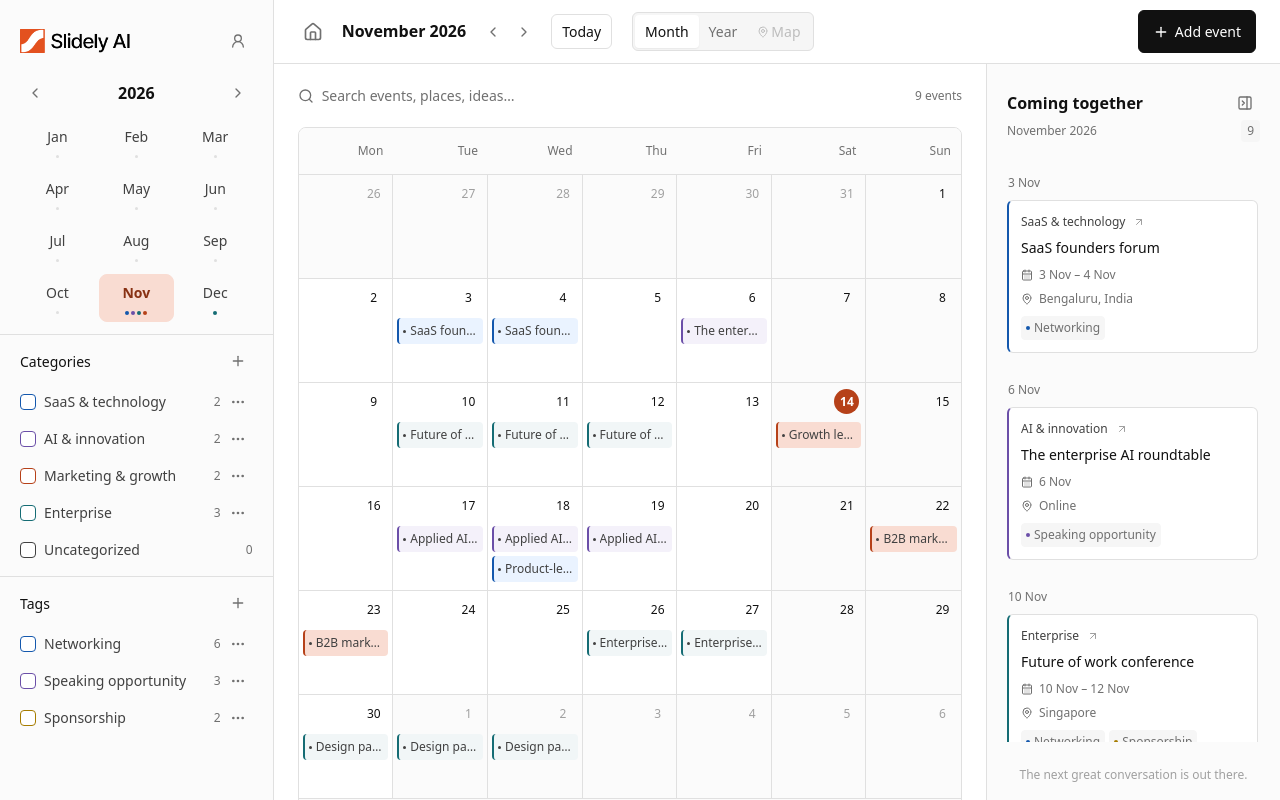
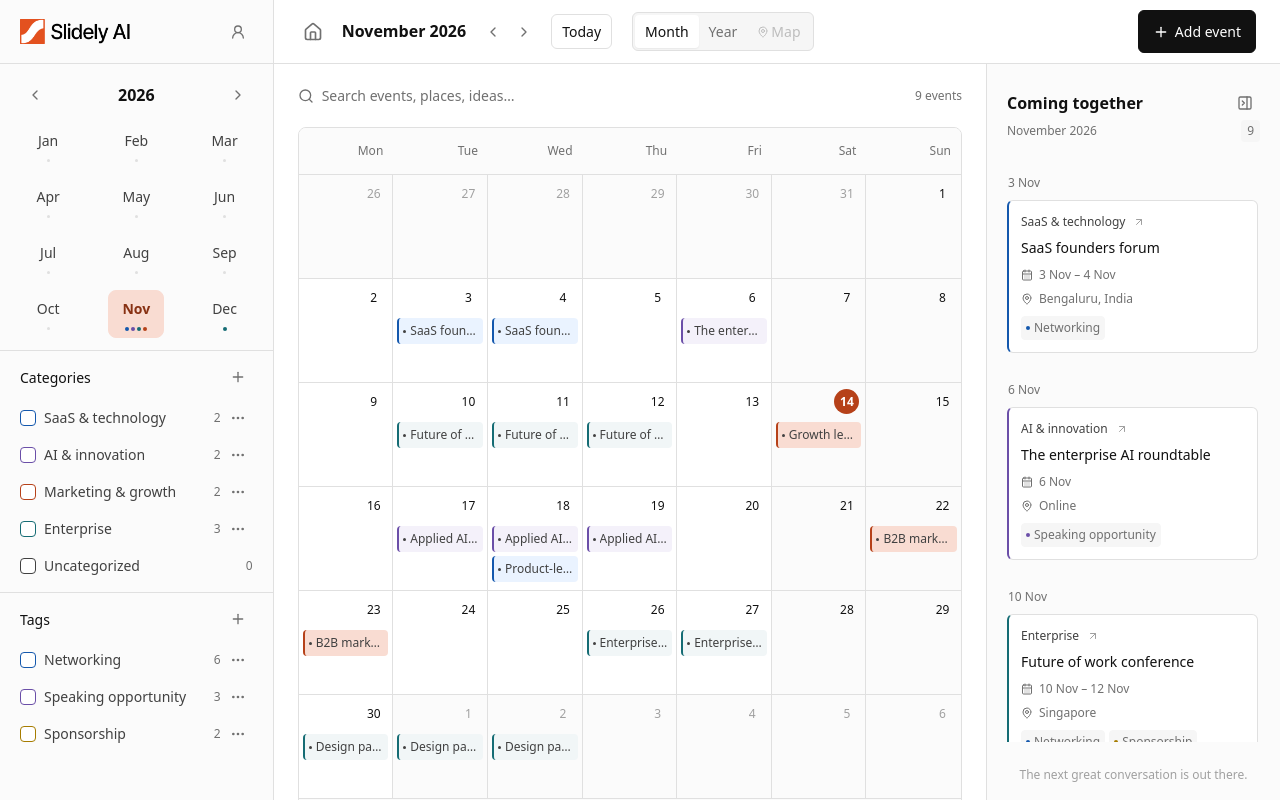
Before and after one commit to cebe-fyi/slidely-event-cal, a Next.js app: page / in a window 1280 px wide. Built offline with nearby package versions, Linux system fonts and the light colour scheme.

Commit message:
Align sidebar brand divider and spread month navigation

```diff
--- a/src/design/components.css
+++ b/src/design/components.css
@@ -34,7 +34,12 @@
   display: flex;
   align-items: center;
   justify-content: space-between;
-  min-height: 34px;
+  grid-area: brand;
+  min-height: var(--layout-toolbarHeight);
+  padding-inline: var(--layout-sidebarInset);
+  background: var(--surface-subtle);
+  border-right: 1px solid var(--line);
+  border-bottom: 1px solid var(--line);
   gap: var(--space-3);
 }
 .home-button {
@@ -143,8 +148,8 @@ p {
     calc(var(--layout-sidebarBase) * var(--layout-sidebarScale))
     minmax(0, 1fr) 294px;
   height: 100dvh;
-  grid-template-rows: 64px minmax(0, 1fr);
-  grid-template-areas: "navigation toolbar toolbar" "navigation calendar events";
+  grid-template-rows: var(--layout-toolbarHeight) minmax(0, 1fr);
+  grid-template-areas: "brand toolbar toolbar" "navigation calendar events";
   min-height: 0;
   overflow: hidden;
 }
@@ -168,7 +173,7 @@ p {
   display: flex;
   align-items: center;
   justify-content: space-between;
-  margin: var(--space-5) 0 var(--space-2-5);
+  margin: var(--space-2) 0 var(--space-3);
 }
 .year-label {
   display: flex;
@@ -178,7 +183,8 @@ p {
 .month-picker {
   display: grid;
   grid-template-columns: repeat(3, minmax(0, 1fr));
-  gap: var(--space-1);
+  column-gap: var(--space-8);
+  row-gap: var(--space-2);
 }
 .month-picker > button {
   min-width: 0;
@@ -562,7 +568,7 @@ p {
   padding-top: var(--space-6);
 }
 .right-collapsed {
-  grid-template-areas: "navigation toolbar" "navigation calendar";
+  grid-template-areas: "brand toolbar" "navigation calendar";
   grid-template-columns:
     calc(var(--layout-sidebarBase) * var(--layout-sidebarScale))
     minmax(0, 1fr);
@@ -893,7 +899,7 @@ p {
       calc(var(--layout-sidebarMobile) * var(--layout-sidebarScale))
       minmax(0, 1fr);
     grid-template-rows: auto auto auto minmax(0, 1fr);
-    grid-template-areas: "navigation toolbar" "navigation search" "navigation view" "navigation calendar";
+    grid-template-areas: "brand toolbar" "navigation search" "navigation view" "navigation calendar";
     height: 100dvh;
   }
   .sidebar-brand {
@@ -915,7 +921,8 @@ p {
     gap: var(--space-1);
   }
   .month-picker {
-    gap: var(--space-half);
+    column-gap: var(--space-2);
+    row-gap: var(--space-2);
   }
   .month-picker > button {
     min-height: 45px;
@@ -1150,12 +1157,12 @@ p {
 
 /* Permanent sidebar: edge-to-edge section rules and one compact, reusable filter row. */
 .sidebar-overview {
-  padding: var(--space-6) var(--space-5) var(--space-3);
+  padding: var(--space-2) var(--layout-sidebarInset) var(--space-3);
 }
 .filter-section {
   border-top: 1px solid var(--line);
   margin: 0;
-  padding: var(--space-2) var(--space-5);
+  padding: var(--space-2) var(--layout-sidebarInset);
 }
 .section-label {
   display: flex;
@@ -1332,19 +1339,23 @@ p {
   margin-top: var(--space-4);
 }
 @media (max-width: 1150px) and (min-width: 761px) {
-  .sidebar-overview {
-    padding-inline: var(--space-3-5);
+  .sidebar-overview,
+  .sidebar-brand {
+    padding-inline: var(--layout-sidebarInsetCompact);
   }
   .filter-section {
-    padding-inline: var(--space-3-5);
+    padding-inline: var(--layout-sidebarInsetCompact);
   }
 }
 @media (max-width: 760px) {
   .sidebar-overview {
-    padding: var(--space-3-5) var(--space-2) var(--space-3);
+    padding: var(--space-2) var(--layout-sidebarInsetMobile) var(--space-3);
+  }
+  .sidebar-brand {
+    padding-inline: var(--layout-sidebarInsetMobile);
   }
   .filter-section {
-    padding: var(--space-2);
+    padding: var(--space-2) var(--layout-sidebarInsetMobile);
   }
   .filter-row-end {
     width: 28px;
--- a/src/design/theme.css
+++ b/src/design/theme.css
@@ -87,6 +87,10 @@
   --effect-backdrop: rgb(17 17 17 / 0.4);
   --effect-danger-surface: color-mix(in srgb, var(--brand-negative-500) 5%, var(--surface));
   --effect-selection-ring: inset 0 0 0 1px var(--accent);
+  --layout-toolbarHeight: 64px;
+  --layout-sidebarInset: 20px;
+  --layout-sidebarInsetCompact: 14px;
+  --layout-sidebarInsetMobile: 8px;
   --layout-sidebarBase: 238px;
   --layout-sidebarWide: 250px;
   --layout-sidebarCompact: 200px;
--- a/src/design/tokens.json
+++ b/src/design/tokens.json
@@ -100,6 +100,10 @@
     "selection-ring": "inset 0 0 0 1px var(--accent)"
   },
   "layout": {
+    "toolbarHeight": "64px",
+    "sidebarInset": "20px",
+    "sidebarInsetCompact": "14px",
+    "sidebarInsetMobile": "8px",
     "sidebarBase": "238px",
     "sidebarWide": "250px",
     "sidebarCompact": "200px",
--- a/src/features/calendar/left-sidebar.tsx
+++ b/src/features/calendar/left-sidebar.tsx
@@ -140,12 +140,7 @@ function FilterSection({
 export function LeftSidebar(props: Props) {
   const { year, month, view, categories, tags, filteredEvents } = props;
   return (
-    <aside
-      className="left-panel"
-      aria-label="Calendar navigation and filters"
-      id="filters-panel"
-    >
-      <div className="sidebar-overview">
+    <>
       <div className="sidebar-brand">
         <Link href="/" className="brand" aria-label="Slidely Events home">
           <Image
@@ -166,6 +161,12 @@ export function LeftSidebar(props: Props) {
           <UserRound size={icons.control} />
         </Link>
       </div>
+      <aside
+        className="left-panel"
+        aria-label="Calendar navigation and filters"
+        id="filters-panel"
+      >
+        <div className="sidebar-overview">
           <div className="year-selector">
             <button
               className="icon-button"
@@ -211,7 +212,9 @@ export function LeftSidebar(props: Props) {
                     {colors.slice(0, 4).map((id) => (
                       <i
                         key={id}
-                      style={{ background: categoryFor(id, categories).color }}
+                        style={{
+                          background: categoryFor(id, categories).color,
+                        }}
                       />
                     ))}
                     {!colors.length && <i className="empty-dot" />}
@@ -242,5 +245,6 @@ export function LeftSidebar(props: Props) {
           onAction={props.onAction}
         />
       </aside>
+    </>
   );
 }
```
Also changed, not shown: 2 other files (tests, documents, lock files or other folders). Lines whose indentation alone changed are shown as unchanged.
